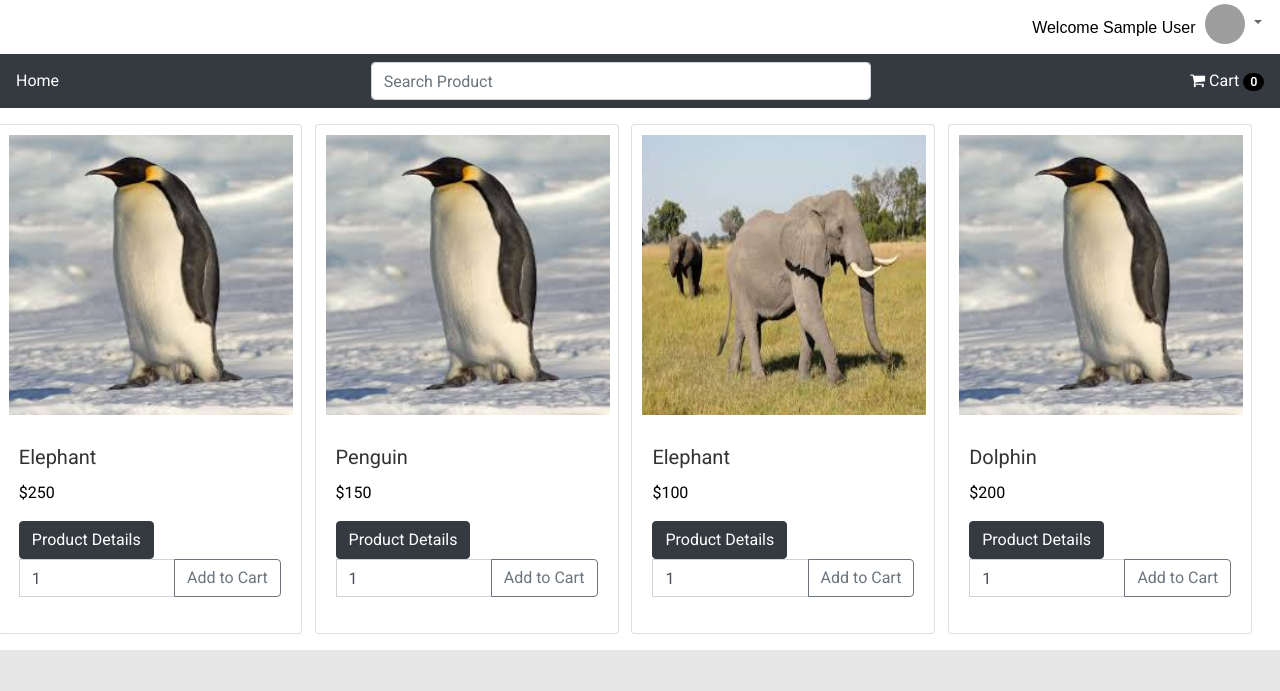
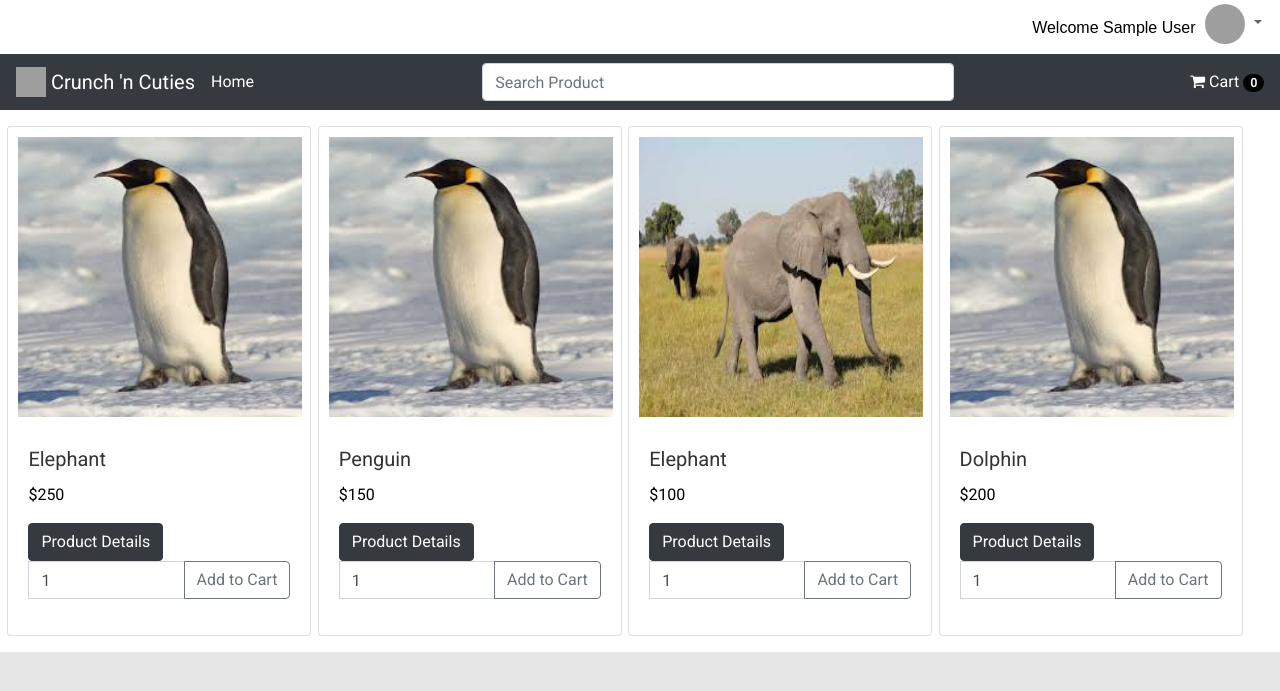
Before and after one commit to StefanThePerson/Grupparbete---Kunskapskontroll-3, a PHP site: page / in a window 1280 px wide. Shown: the top 691 px of the page. Run offline with PHP 8.4, Linux system fonts and the light colour scheme; the visitor is signed in with stand-in values (Sample User, id 1); data comes from the database, SQL or seed files in the repository; grey boxes are pictures that could not be loaded.

Commit message:
added brand logo placeholder and bootstrap navtoggle on navbar

```diff
--- a/public/css/forms.css
+++ b/public/css/forms.css
@@ -15,7 +15,7 @@
   correctly on fieldsets
  */
 label       { font-weight: bold; }
-fieldset    { padding:0 1.4em 1.4em 1.4em; margin: 0 0 1.5em 0; border: 1px solid #ccc; box-shadow: 0 6px 16px rgba(0,0,0,.2), 0 0 4px rgba(0,0,0,.05); }
+fieldset    { padding:0 1.4em 1.4em 1.4em; margin: 0 0 1.5em 0; border-radius: 5px;border: 1px solid #ccc; box-shadow: 0 6px 16px rgba(0,0,0,.2), 0 0 4px rgba(0,0,0,.05); }
 legend      { font-weight: bold; font-size:1.2em; margin-top:-0.2em; margin-bottom:1em; }
 
 fieldset, #IE8#HACK { padding-top:1.4em; }
--- a/public/css/products.css
+++ b/public/css/products.css
@@ -43,6 +43,8 @@
 
 #product-list {
 	position: absolute;
+	max-width: 29.5rem;
+	width: 100%;
 	top: 50px;
 	z-index: 10000;
 	box-shadow: 0 1px 15px rgba(27,31,35,.15);
--- a/public/css/style.css
+++ b/public/css/style.css
@@ -53,7 +53,7 @@ div#content,
 footer#bottom{margin:0 auto;width:100%;}
 
 /* add common padding to main content block */
-div#content{padding:1em 0 1em 0;width:100%;}
+div#content{padding:1em;width:100%;}
 
 /* add padding and background to the footer block */
 div#footer{padding-bottom:20px;background:#E6E6E6;}
@@ -89,7 +89,7 @@ header#top h1 {
 
 */
 #search-input {
-  width: 500px;
+  flex-basis: 30rem;
 }
 
 nav.navmenu {
@@ -265,5 +265,7 @@ body#source a#source-link {color: #FFFFFF;}
 }
 
 .searchbar {
+  flex-basis: 30rem;
   margin: auto;
+  margin-left: 0;
 }
--- a/public/layout/header.php
+++ b/public/layout/header.php
@@ -74,14 +74,26 @@ foreach ($_SESSION['cartItems'] as $cartId => $cartItem) {
   <header id="top">
 
     <!-- Main navigation menu -->
-    <nav class="navbar navbar-dark bg-dark">
+    <nav class="navbar navbar-expand-lg navbar-dark bg-dark">
+      <a class="navbar-brand" href="index.php">
+        <img src="https://i.redd.it/dyu0ryd8v2c41.jpg" width="30" height="30" class="d-inline-block align-top" alt="">
+        Crunch 'n Cuties
+      </a>
+      <button class="navbar-toggler" type="button" data-toggle="collapse" data-target="#navbarSupportedContent" aria-controls="navbarSupportedContent" aria-expanded="false" aria-label="Toggle navigation">
+        <span class="navbar-toggler-icon"></span>
+      </button>
+
+      <div class="collapse navbar-collapse" id="navbarSupportedContent">
+        <ul class="navbar-nav mr-auto">
+          <li class="nav-item active">
             <a id="home-link" href="index.php">Home</a>
-
+          </li>
+        </ul>
+        <!-- <a id="home-link" href="index.php">Home</a> -->
 
         <!-- search bar -->
         <form class="form-inline searchbar" autocomplete="off">
           <input class="form-control mr-sm-2" type="search" name="searchQuery" id="search-input" placeholder="Search Product" aria-label="Search">
-        <!--<button class="btn btn-outline-success my-2 my-sm-0" type="submit">Search</button>-->
 
           <ul id="product-list" class="list-group">
             <!-- List generated in main.js -->
@@ -120,5 +132,6 @@ foreach ($_SESSION['cartItems'] as $cartId => $cartItem) {
           </ul>
         </div>
 
+      </div>
     </nav>
   </header>
--- a/public/profile.php
+++ b/public/profile.php
@@ -76,6 +76,7 @@
               <input type="submit" class="btn btn-dark" value="Edit Profile">
             </form>
           </div>
+        </fieldset>
       </article>
     </div>
 
```
Lines whose indentation alone changed are shown as unchanged.
